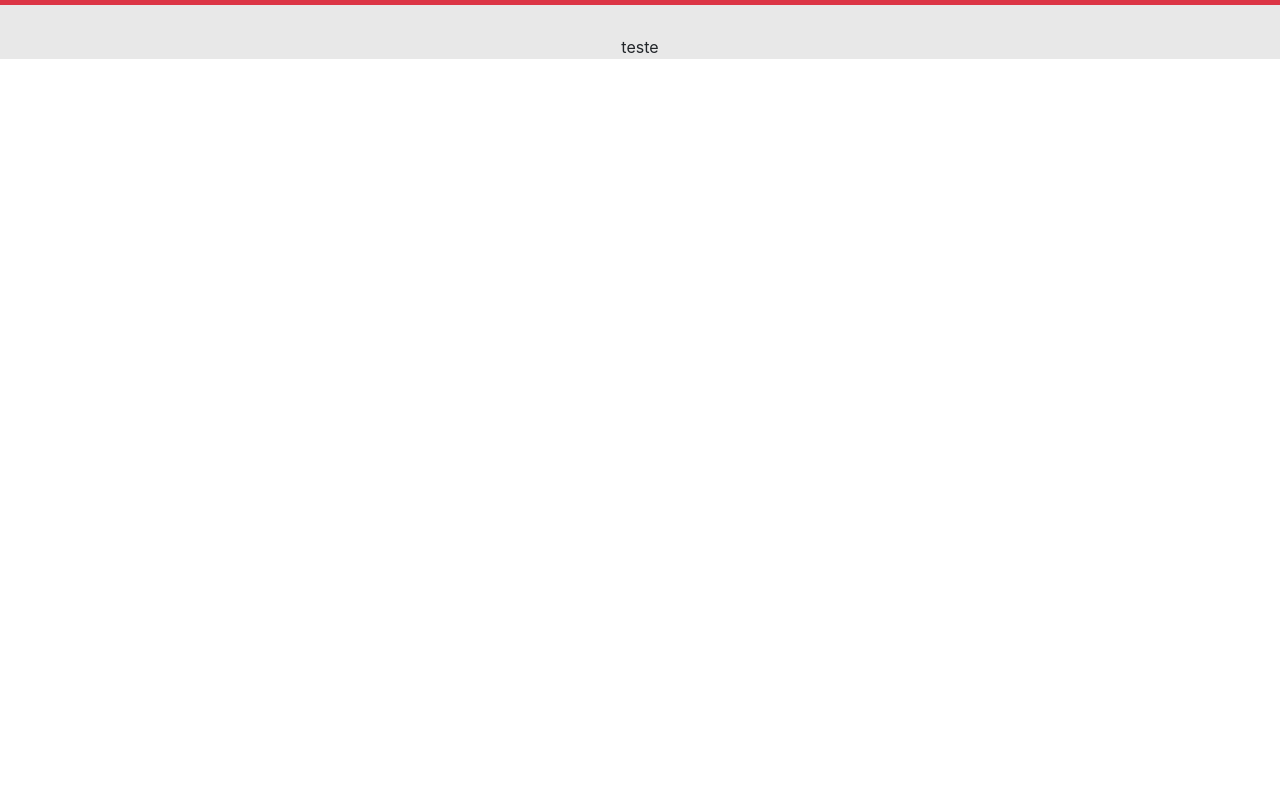
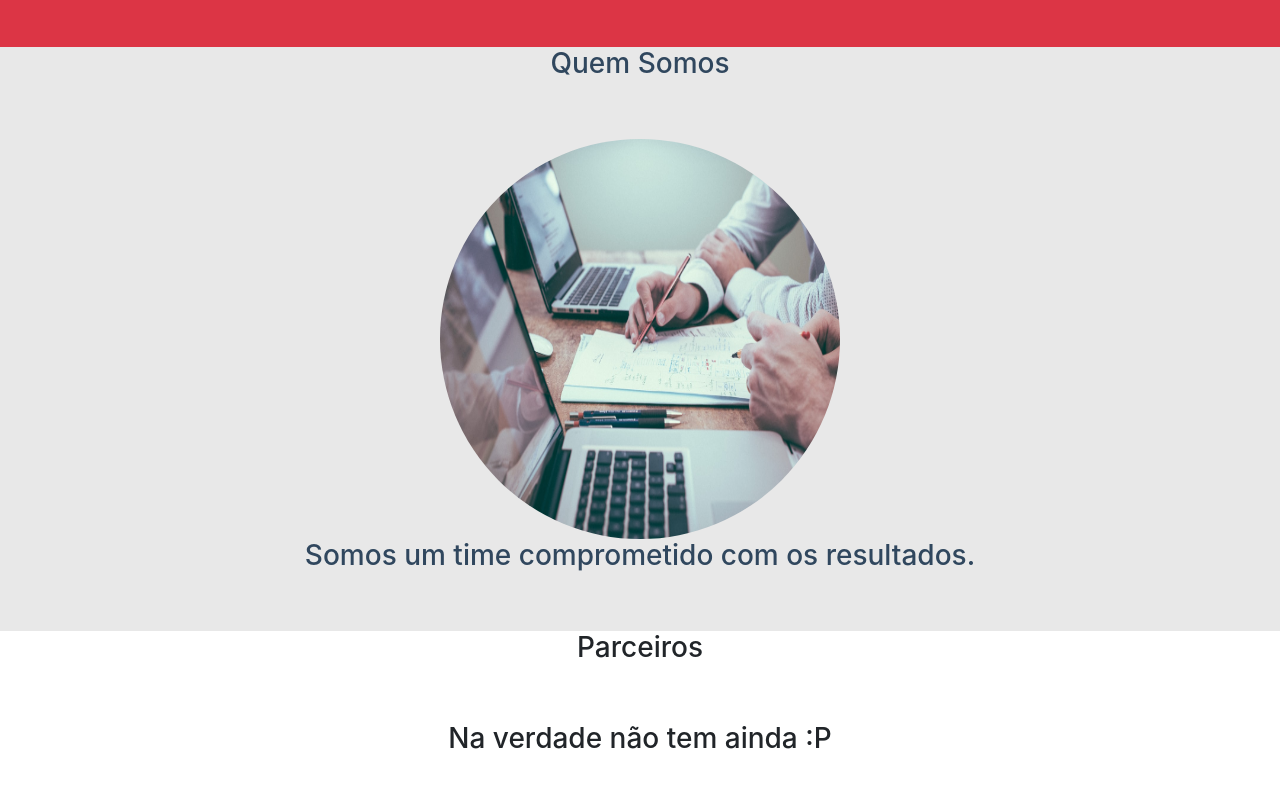
Before and after one commit to lswomyn/dio_bootstrap, a plain HTML site: page index.html in a window 1280 px wide. Shown: the part 77-864 px from the top of the page. Before the commit the page ends 800 px from the top, so only its background shows below. Drawn offline with Linux system fonts and the light colour scheme.

Commit message:
classe .parceiros no css não quer pegar a background-color X(

```diff
--- a/index.html
+++ b/index.html
@@ -8,15 +8,15 @@
     <link rel="stylesheet" type="text/css" href="style/style.css">
 </head>
 <body>
-    <nav class="navbar navbar-expand-lg navbar-light">
+    <nav class="navbar navbar-expand-lg navbar-light margin">
         <a class="navbar-brand" href="#"><img src="img/mdn.png" alt="MDN" width="220"></a>
         <div class="collapse navbar-collapse">
             <ul class="navbar-nav">
                 <li class="nav-item">
-                    <a href="#" class="nav-link">Quem Somos</a>
+                    <a href="#quemsomos" class="nav-link">Quem Somos</a>
                 </li>
                 <li class="nav-item">
-                    <a href="#" class="nav-link">Parceiros</a>
+                    <a href="#parceiros" class="nav-link">Parceiros</a>
                 </li>
                 <li class="nav-item">
                     <a href="#" class="nav-link">Serviços</a>
@@ -27,7 +27,15 @@
 
     <section id="quemsomos">
         <div class="container-fluid text-center margin quem-somos">
-            <p> teste</p>
+            <h3 class="margin">Quem Somos</h3>
+            <img src="img/team.jfif" width="400" height="400" class="rounded-circle" alt="">
+            <h3> Somos um time comprometido com os resultados.</h3>
+        </div>
+    </section>
+    <section id="parceiros">
+        <div class="parceiros container-fluid text-center margin">
+            <h3 class="margin">Parceiros</h3>
+            <h3> Na verdade não tem ainda :P</h3>
         </div>
     </section>
 </body>
--- a/style/style.css
+++ b/style/style.css
@@ -5,14 +5,23 @@ root{
     --dark-blue:#222831;
 }
 
+body{
+    font: 20px, Arial, sans-serif;
+}
 .navbar {
     background-color: var(--red);
 }
 
 .quem-somos{
+    color:#30475e;
+    background-color: #e8e8e8;
+}
+
+.Parceiros{
+    color:#30475e;
     background-color: #e8e8e8;
 }
 
 .margin{
-    padding-top: 30px;
+    padding-bottom: 50px;
 }
```
Also changed, not shown: img/team.jfif (added).
